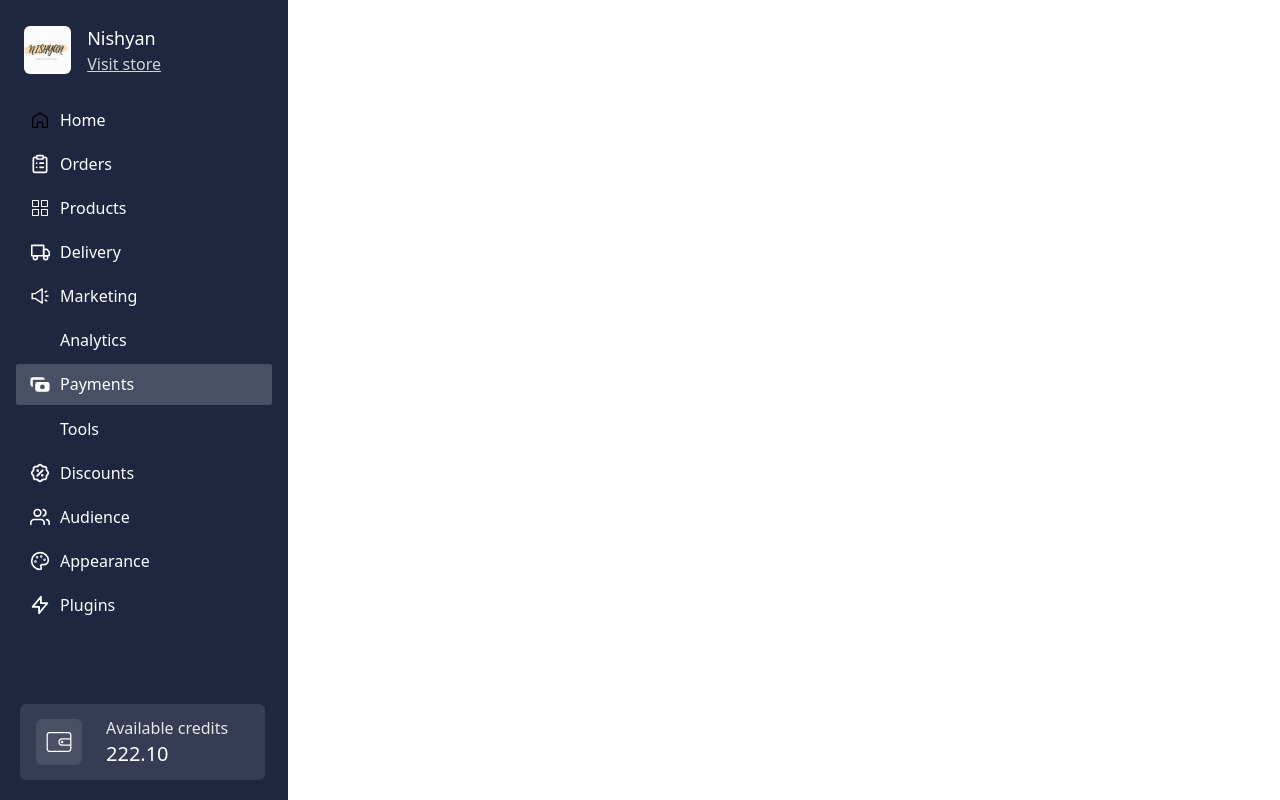
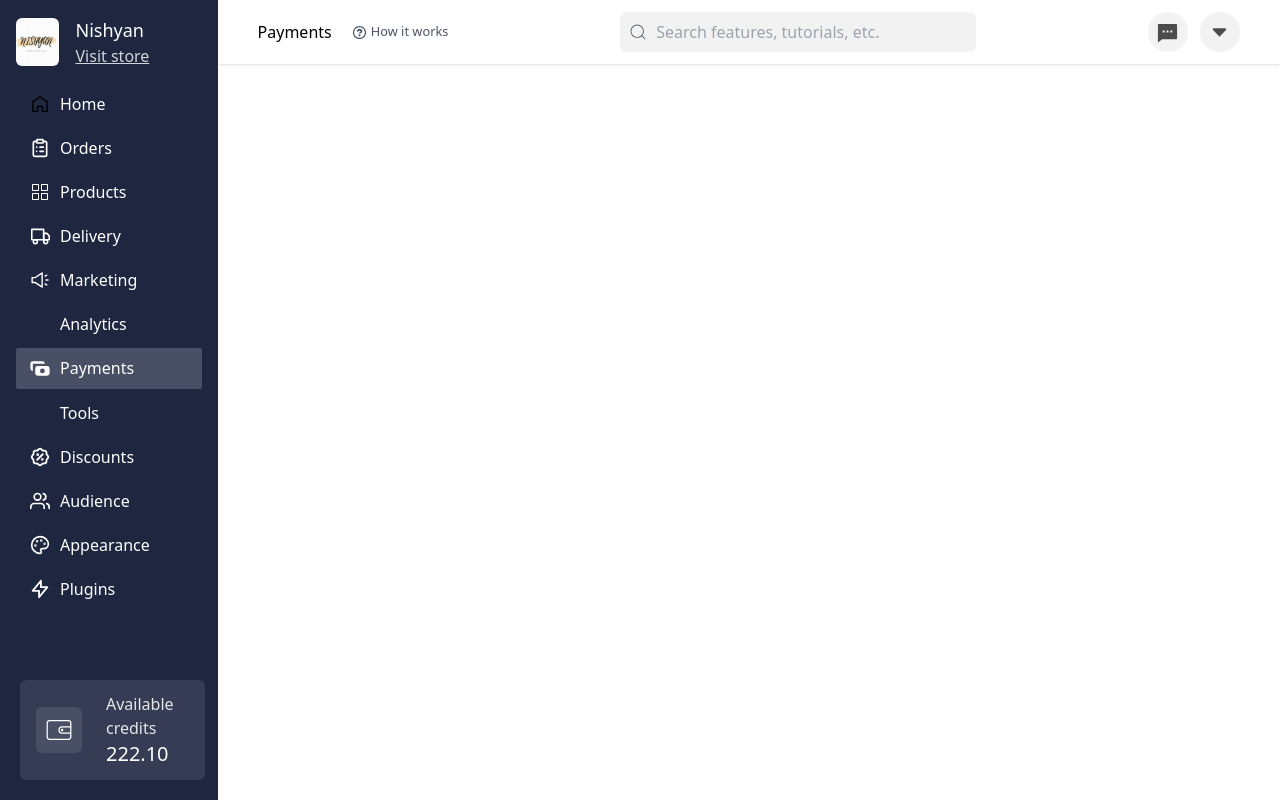
Before and after one commit to Abhijitkr/Dukaan-Assignment, a React (Vite) app: page / in a window 1280 px wide. Built offline with nearby package versions, Linux system fonts and the light colour scheme; some icons are missing.

Commit message:
Adds Header with search bar and others

```diff
--- a/src/payments/Payouts.jsx
+++ b/src/payments/Payouts.jsx
@@ -1,9 +1,15 @@
+import Header from "./components/Header";
 import Sidebar from "./components/Sidebar";
 
 export default function Payouts() {
   return (
-    <>
-      <Sidebar />
-    </>
+    <div className="flex w-full">
+      <div className="w-[17%]">
+        <Sidebar />
+      </div>
+      <div className="w-[83%]">
+        <Header />
+      </div>
+    </div>
   );
 }
--- /dev/null
+++ b/src/payments/components/Header.jsx
@@ -0,0 +1,45 @@
+import { GoQuestion } from "react-icons/go";
+import { CiSearch } from "react-icons/ci";
+import { useState } from "react";
+import { RiMessage2Fill } from "react-icons/ri";
+import { TiArrowSortedDown } from "react-icons/ti";
+
+export default function Header() {
+  const [inputFocus, setInputFocus] = useState(false);
+
+  return (
+    <section className="flex justify-between items-center shadow px-10 h-16">
+      <div className="flex gap-5">
+        <h4>Payments</h4>
+        <small className="flex items-center gap-1 text-gray-600">
+          <GoQuestion size="15" />
+          How it works
+        </small>
+      </div>
+      <div
+        className={`flex items-center bg-[#F2F2F2] px-2 rounded-md ${
+          inputFocus ? "border border-gray-300" : ""
+        }`}
+      >
+        <CiSearch size="20" className="text-gray-600 " />
+        <input
+          type="text"
+          name="Search"
+          id=""
+          placeholder="Search features, tutorials, etc."
+          className="bg-[#F2F2F2] p-2 w-80 outline-none placeholder:text-gray-400"
+          onFocus={() => setInputFocus(true)}
+          onBlur={() => setInputFocus(false)}
+        />
+      </div>
+      <div className="flex gap-3">
+        <div className="rounded-full bg-[#F2F2F2] h-10 w-10 flex items-center justify-center cursor-pointer">
+          <RiMessage2Fill size="23" className="text-[#4C4C4C]" />
+        </div>
+        <div className="cursor-pointer rounded-full bg-[#F2F2F2] h-10 w-10 flex items-center justify-center">
+          <TiArrowSortedDown size="25" className="text-[#4C4C4C]" />
+        </div>
+      </div>
+    </section>
+  );
+}
--- a/src/payments/components/Sidebar.jsx
+++ b/src/payments/components/Sidebar.jsx
@@ -4,8 +4,8 @@ import menus from "../data";
 
 export default function Sidebar() {
   return (
-    <div className="w-72 bg-[#1e2640] text-white h-screen relative">
-      <div className="flex gap-4 p-6 items-center">
+    <div className="bg-[#1e2640] text-white h-screen relative">
+      <div className="flex gap-4 p-4 items-center">
         <div className="w-16">
           <img
             src="src\payments\images\logo.png"
```
